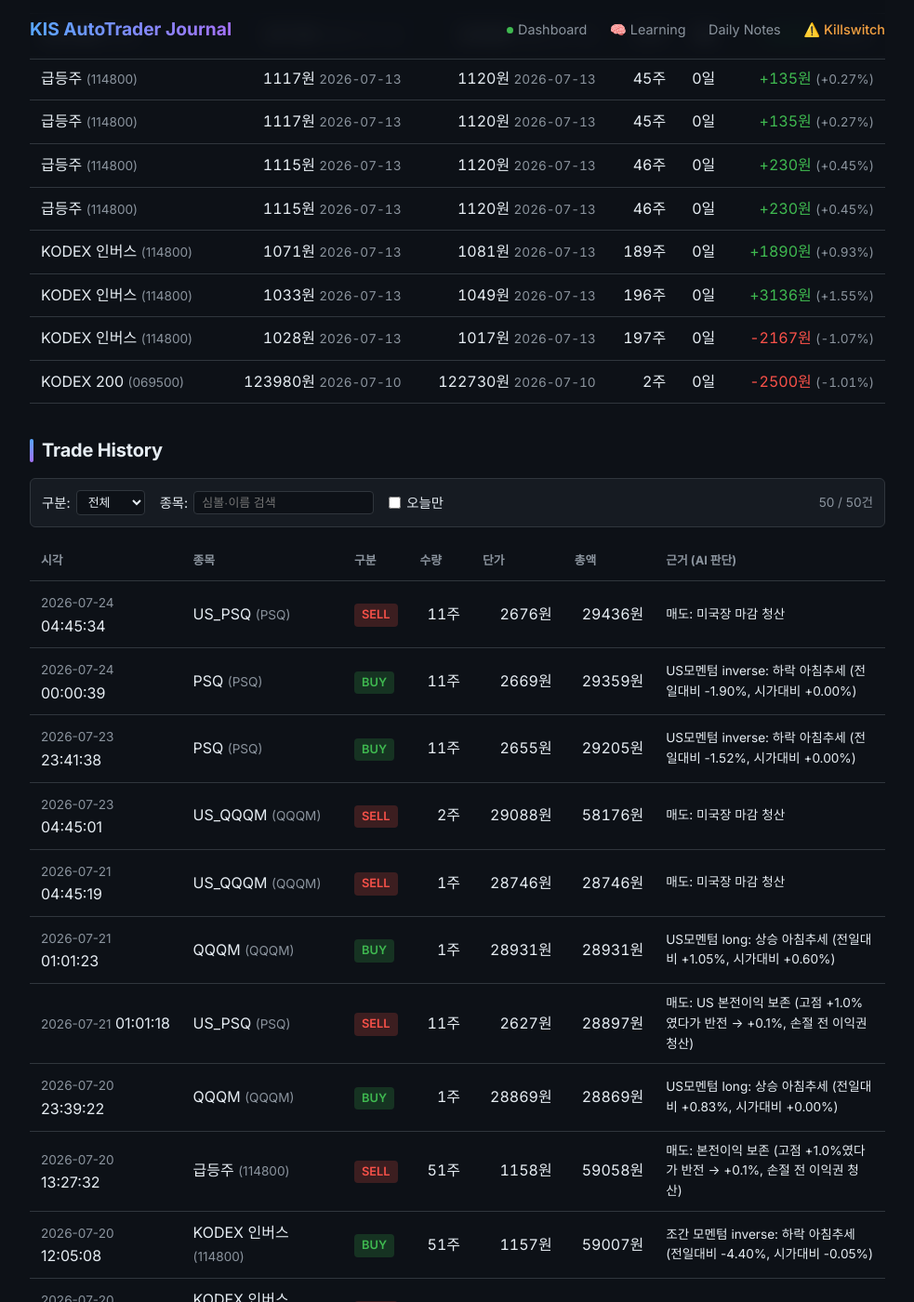
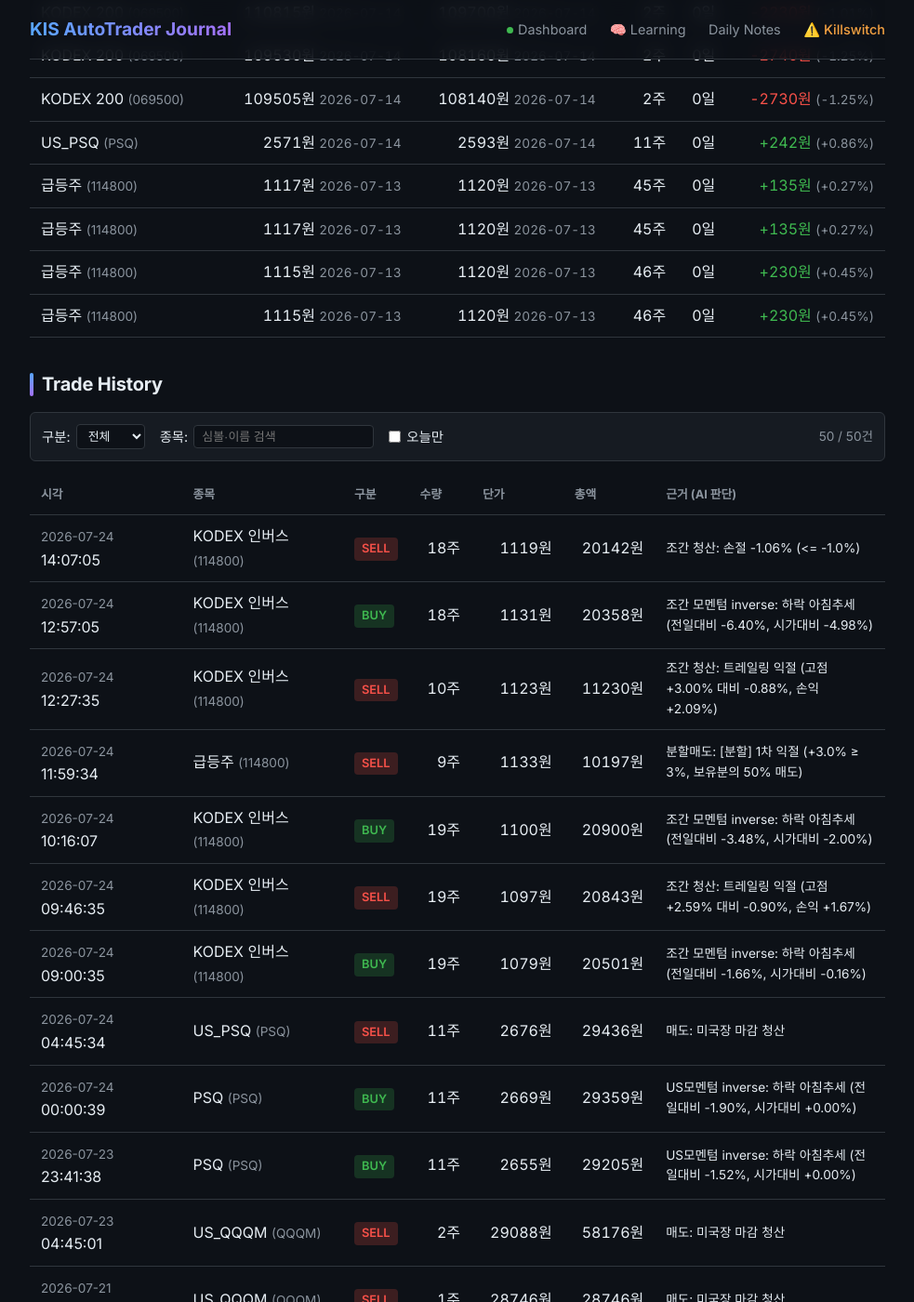
Before and after one commit to BudongJW/kis-trading-journal, a Jekyll site: the page built from index.html, in a window 1280 px wide and 1400 px high, scrolled down 4526 px. Shown: the whole window at 93% size, without its empty margins (148-1131 px from the left). Built offline with Jekyll 4.4.1, drawn with Linux system fonts in a browser that asks for light colours; nearby versions of some CDN libraries; some of the changed text lies outside the part shown.

Commit message:
auto: portfolio update 14:27

```diff
--- a/_data/portfolio.json
+++ b/_data/portfolio.json
@@ -1,7 +1,7 @@
 {
-  "updated_at": "2026-07-24T07:03:05.861444",
+  "updated_at": "2026-07-24T14:27:35.011275",
   "initial_capital": 500000,
-  "cash": 875455,
+  "cash": 441779,
   "holdings": [],
   "reconcile": {
     "matched": 0,
@@ -17,101 +17,17 @@
     "set_by": ""
   },
   "holdings_value": 0,
-  "total_value": 875455,
-  "total_pnl": -3367,
-  "total_pnl_pct": -0.38,
-  "realized_pnl": -3367,
+  "total_value": 442442,
+  "total_pnl": -2714,
+  "total_pnl_pct": -0.61,
+  "realized_pnl": -2714,
   "unrealized_pnl": 0,
-  "total_trades": 142,
-  "completed_trades": 75,
-  "winning_trades": 41,
-  "losing_trades": 33,
-  "win_rate": 54.7,
+  "total_trades": 149,
+  "completed_trades": 79,
+  "winning_trades": 44,
+  "losing_trades": 34,
+  "win_rate": 55.7,
   "trades": [
-    {
-      "timestamp": "2026-07-13T11:11:08",
-      "date": "2026-07-13",
-      "time": "11:11:08",
-      "symbol": "114800",
-      "name": "KODEX 인버스",
-      "side": "sell",
-      "qty": 189,
-      "price": 1081,
-      "amount": 204309,
-      "reason": "조간 청산: 트레일링 익절 (고점 +1.77% 대비 -0.83%, 손익 +0.93%)"
-    },
-    {
-      "timestamp": "2026-07-13T14:23:48",
-      "date": "2026-07-13",
-      "time": "14:23:48",
-      "symbol": "114800",
-      "name": "KODEX 인버스",
-      "side": "buy",
-      "qty": 46,
-      "price": 1115,
-      "amount": 51290,
-      "reason": "인버스 매수: CRISIS 레짐 하락대응 — 인버스 돌파 진입 + TA +20"
-    },
-    {
-      "timestamp": "2026-07-13T14:25:16",
-      "date": "2026-07-13",
-      "time": "14:25:16",
-      "symbol": "114800",
-      "name": "KODEX 인버스",
-      "side": "buy",
-      "qty": 46,
-      "price": 1115,
-      "amount": 51290,
-      "reason": "인버스 매수: CRISIS 레짐 하락대응 — 인버스 돌파 진입 + TA +20"
-    },
-    {
-      "timestamp": "2026-07-13T14:26:18",
-      "date": "2026-07-13",
-      "time": "14:26:18",
-      "symbol": "114800",
-      "name": "KODEX 인버스",
-      "side": "buy",
-      "qty": 45,
-      "price": 1117,
-      "amount": 50265,
-      "reason": "인버스 매수: CRISIS 레짐 하락대응 — 인버스 돌파 진입 + TA +20"
-    },
-    {
-      "timestamp": "2026-07-13T14:27:46",
-      "date": "2026-07-13",
-      "time": "14:27:46",
-      "symbol": "114800",
-      "name": "KODEX 인버스",
-      "side": "buy",
-      "qty": 45,
-      "price": 1117,
-      "amount": 50265,
-      "reason": "인버스 매수: CRISIS 레짐 하락대응 — 인버스 돌파 진입 + TA +20"
-    },
-    {
-      "timestamp": "2026-07-13T15:20:18",
-      "date": "2026-07-13",
-      "time": "15:20:18",
-      "symbol": "114800",
-      "name": "급등주",
-      "side": "sell",
-      "qty": 182,
-      "price": 1120,
-      "amount": 203840,
-      "reason": "매도: 장마감청산"
-    },
-    {
-      "timestamp": "2026-07-14T00:22:44",
-      "date": "2026-07-14",
-      "time": "00:22:44",
-      "symbol": "PSQ",
-      "name": "PSQ",
-      "side": "buy",
-      "qty": 11,
-      "price": 2571,
-      "amount": 28281,
-      "reason": "US모멘텀 inverse: 하락 아침추세 (전일대비 -1.11%, 시가대비 +0.00%)"
-    },
     {
       "timestamp": "2026-07-14T04:45:40",
       "date": "2026-07-14",
@@ -627,65 +543,93 @@
       "price": 2676,
       "amount": 29436,
       "reason": "매도: 미국장 마감 청산"
+    },
+    {
+      "timestamp": "2026-07-24T09:00:35",
+      "date": "2026-07-24",
+      "time": "09:00:35",
+      "symbol": "114800",
+      "name": "KODEX 인버스",
+      "side": "buy",
+      "qty": 19,
+      "price": 1079,
+      "amount": 20501,
+      "reason": "조간 모멘텀 inverse: 하락 아침추세 (전일대비 -1.66%, 시가대비 -0.16%)"
+    },
+    {
+      "timestamp": "2026-07-24T09:46:35",
+      "date": "2026-07-24",
+      "time": "09:46:35",
+      "symbol": "114800",
+      "name": "KODEX 인버스",
+      "side": "sell",
+      "qty": 19,
+      "price": 1097,
+      "amount": 20843,
+      "reason": "조간 청산: 트레일링 익절 (고점 +2.59% 대비 -0.90%, 손익 +1.67%)"
+    },
+    {
+      "timestamp": "2026-07-24T10:16:07",
+      "date": "2026-07-24",
+      "time": "10:16:07",
+      "symbol": "114800",
+      "name": "KODEX 인버스",
+      "side": "buy",
+      "qty": 19,
+      "price": 1100,
+      "amount": 20900,
+      "reason": "조간 모멘텀 inverse: 하락 아침추세 (전일대비 -3.48%, 시가대비 -2.00%)"
+    },
+    {
+      "timestamp": "2026-07-24T11:59:34",
+      "date": "2026-07-24",
+      "time": "11:59:34",
+      "symbol": "114800",
+      "name": "급등주",
+      "side": "sell",
+      "qty": 9,
+      "price": 1133,
+      "amount": 10197,
+      "reason": "분할매도: [분할] 1차 익절 (+3.0% ≥ 3%, 보유분의 50% 매도)"
+    },
+    {
+      "timestamp": "2026-07-24T12:27:35",
+      "date": "2026-07-24",
+      "time": "12:27:35",
+      "symbol": "114800",
+      "name": "KODEX 인버스",
+      "side": "sell",
+      "qty": 10,
+      "price": 1123,
+      "amount": 11230,
+      "reason": "조간 청산: 트레일링 익절 (고점 +3.00% 대비 -0.88%, 손익 +2.09%)"
+    },
+    {
+      "timestamp": "2026-07-24T12:57:05",
+      "date": "2026-07-24",
+      "time": "12:57:05",
+      "symbol": "114800",
+      "name": "KODEX 인버스",
+      "side": "buy",
+      "qty": 18,
+      "price": 1131,
+      "amount": 20358,
+      "reason": "조간 모멘텀 inverse: 하락 아침추세 (전일대비 -6.40%, 시가대비 -4.98%)"
+    },
+    {
+      "timestamp": "2026-07-24T14:07:05",
+      "date": "2026-07-24",
+      "time": "14:07:05",
+      "symbol": "114800",
+      "name": "KODEX 인버스",
+      "side": "sell",
+      "qty": 18,
+      "price": 1119,
+      "amount": 20142,
+      "reason": "조간 청산: 손절 -1.06% (<= -1.0%)"
     }
   ],
   "realized": [
-    {
-      "symbol": "069500",
-      "name": "KODEX 200",
-      "buy_date": "2026-07-10",
-      "buy_time": "13:06:44",
-      "buy_price": 123980,
-      "sell_date": "2026-07-10",
-      "sell_time": "14:04:44",
-      "sell_price": 122730,
-      "qty": 2,
-      "pnl": -2500,
-      "pnl_pct": -1.01,
-      "hold_days": 0
-    },
-    {
-      "symbol": "114800",
-      "name": "KODEX 인버스",
-      "buy_date": "2026-07-13",
-      "buy_time": "09:01:05",
-      "buy_price": 1028,
-      "sell_date": "2026-07-13",
-      "sell_time": "09:03:32",
-      "sell_price": 1017,
-      "qty": 197,
-      "pnl": -2167,
-      "pnl_pct": -1.07,
-      "hold_days": 0
-    },
-    {
-      "symbol": "114800",
-      "name": "KODEX 인버스",
-      "buy_date": "2026-07-13",
-      "buy_time": "09:33:16",
-      "buy_price": 1033,
-      "sell_date": "2026-07-13",
-      "sell_time": "10:15:38",
-      "sell_price": 1049,
-      "qty": 196,
-      "pnl": 3136,
-      "pnl_pct": 1.55,
-      "hold_days": 0
-    },
-    {
-      "symbol": "114800",
-      "name": "KODEX 인버스",
-      "buy_date": "2026-07-13",
-      "buy_time": "10:45:11",
-      "buy_price": 1071,
-      "sell_date": "2026-07-13",
-      "sell_time": "11:11:08",
-      "sell_price": 1081,
-      "qty": 189,
-      "pnl": 1890,
-      "pnl_pct": 0.93,
-      "hold_days": 0
-    },
     {
       "symbol": "114800",
       "name": "급등주",
@@ -1049,49 +993,105 @@
       "pnl": 231,
       "pnl_pct": 0.79,
       "hold_days": 0
+    },
+    {
+      "symbol": "114800",
+      "name": "KODEX 인버스",
+      "buy_date": "2026-07-24",
+      "buy_time": "09:00:35",
+      "buy_price": 1079,
+      "sell_date": "2026-07-24",
+      "sell_time": "09:46:35",
+      "sell_price": 1097,
+      "qty": 19,
+      "pnl": 342,
+      "pnl_pct": 1.67,
+      "hold_days": 0
+    },
+    {
+      "symbol": "114800",
+      "name": "급등주",
+      "buy_date": "2026-07-24",
+      "buy_time": "10:16:07",
+      "buy_price": 1100,
+      "sell_date": "2026-07-24",
+      "sell_time": "11:59:34",
+      "sell_price": 1133,
+      "qty": 9,
+      "pnl": 297,
+      "pnl_pct": 3.0,
+      "hold_days": 0
+    },
+    {
+      "symbol": "114800",
+      "name": "KODEX 인버스",
+      "buy_date": "2026-07-24",
+      "buy_time": "10:16:07",
+      "buy_price": 1100,
+      "sell_date": "2026-07-24",
+      "sell_time": "12:27:35",
+      "sell_price": 1123,
+      "qty": 10,
+      "pnl": 230,
+      "pnl_pct": 2.09,
+      "hold_days": 0
+    },
+    {
+      "symbol": "114800",
+      "name": "KODEX 인버스",
+      "buy_date": "2026-07-24",
+      "buy_time": "12:57:05",
+      "buy_price": 1131,
+      "sell_date": "2026-07-24",
+      "sell_time": "14:07:05",
+      "sell_price": 1119,
+      "qty": 18,
+      "pnl": -216,
+      "pnl_pct": -1.06,
+      "hold_days": 0
     }
   ],
   "rejected_orders": [],
   "today_summary": {
     "date": "2026-07-24",
-    "buys": 1,
-    "sells": 1,
-    "completed_round_trips": 1,
-    "buy_notional": 29359,
-    "sell_notional": 29436,
-    "fees": 147,
-    "taxes": 0,
-    "total_cost": 147,
-    "realized_pnl_gross": 231,
-    "realized_pnl_net": 84,
+    "buys": 4,
+    "sells": 5,
+    "completed_round_trips": 5,
+    "buy_notional": 91118,
+    "sell_notional": 91848,
+    "fees": 166,
+    "taxes": 143,
+    "total_cost": 309,
+    "realized_pnl_gross": 884,
+    "realized_pnl_net": 575,
     "best_trade": {
-      "symbol": "PSQ",
-      "name": "US_PSQ",
-      "pnl": 231,
-      "pnl_pct": 0.79
+      "symbol": "114800",
+      "name": "KODEX 인버스",
+      "pnl": 342,
+      "pnl_pct": 1.67
     },
     "worst_trade": {
-      "symbol": "PSQ",
-      "name": "US_PSQ",
-      "pnl": 231,
-      "pnl_pct": 0.79
+      "symbol": "114800",
+      "name": "KODEX 인버스",
+      "pnl": -216,
+      "pnl_pct": -1.06
     }
   },
   "costs": {
-    "total_fees": 5531,
-    "total_taxes": 21903,
-    "total_cost": 27434,
-    "realized_pnl_gross": -3367,
-    "realized_pnl_net": -30801,
+    "total_fees": 5550,
+    "total_taxes": 22046,
+    "total_cost": 27596,
+    "realized_pnl_gross": -2714,
+    "realized_pnl_net": -30310,
     "tax_exemption_remaining_krw": 2500000
   },
   "performance": {
     "sharpe_ratio": -0.0,
     "max_drawdown_pct": -100.0,
-    "profit_factor": 0.95,
-    "avg_win_pct": 1.6,
-    "avg_loss_pct": -1.82,
-    "total_return_pct": -0.67
+    "profit_factor": 0.96,
+    "avg_win_pct": 1.64,
+    "avg_loss_pct": -1.79,
+    "total_return_pct": -0.54
   },
   "r_summary": {},
   "daily_history": [
@@ -1850,30 +1850,30 @@
     },
     {
       "date": "2026-07-24",
-      "total_value": 875455,
-      "cash": 875455,
-      "holdings_value": 0,
-      "day_pnl": 84,
-      "cumul_pnl": -3367,
-      "realized_pnl": -3367,
+      "total_value": 442442,
+      "cash": 441779,
+      "holdings_value": 0,
+      "day_pnl": 575,
+      "cumul_pnl": -2714,
+      "realized_pnl": -2714,
       "unrealized_pnl": 0,
-      "net_deposit": 378822,
+      "net_deposit": -54844,
       "regime": "sideways",
       "hmm_state": "bear",
-      "confidence": 0.49,
+      "confidence": 0.41,
       "k_value": 0.6
     }
   ],
   "market": {
     "regime": "sideways",
     "hmm_state": "bear",
-    "confidence": 0.49,
+    "confidence": 0.41,
     "volatility": "normal",
     "vol_percentile": 68.0,
     "overnight_gap": {
-      "direction": "neutral",
-      "strength": 0.1,
-      "action": "normal"
+      "direction": "bearish",
+      "strength": 0.47,
+      "action": "reduce_size"
     },
     "strong_sectors": [
       "반도체",
@@ -1944,7 +1944,7 @@
     ]
   },
   "risk": {
-    "kelly_f": 0.11,
+    "kelly_f": 0.0846,
     "drawdown_scale": 1.0,
     "drawdown_reason": "정상 스케일링",
     "stop_type": "ATR×1.5 동적",
@@ -1959,19 +1959,9 @@
   },
   "us_session": {
     "enabled": true,
-    "cash_usd": 297.00102,
-    "positions": 1,
-    "holdings": [
-      {
-        "symbol": "PSQ",
-        "qty": 11,
-        "buy_price": 26.55,
-        "current_price": 26.66,
-        "pnl_pct": 0.41,
-        "exchange": "AMEX",
-        "asset_type": "us_long"
-      }
-    ],
+    "cash_usd": 299.692725,
+    "positions": 0,
+    "holdings": [],
     "max_positions": 3,
     "budget_pct": 0.4,
     "regime_linked": true,
@@ -2021,14 +2011,14 @@
       "hmm_confidence": 60.0,
       "volatility": "normal",
       "vol_percentile": 68.0,
-      "market_confidence": 0.49,
+      "market_confidence": 0.41,
       "analyzed_at": "2026-07-23 09:58"
     },
     "overnight": {
-      "direction": "neutral",
-      "nasdaq_change": -0.57,
-      "sp500_change": -0.14,
-      "recommended_action": "normal"
+      "direction": "bearish",
+      "nasdaq_change": -1.68,
+      "sp500_change": -1.16,
+      "recommended_action": "reduce_size"
     },
     "strong_sectors": [
       "반도체",
@@ -2040,10 +2030,10 @@
       "미국나스닥"
     ],
     "lgbm": {
-      "accuracy": 77.8,
-      "auc": 0.9136,
-      "n_samples": 180,
-      "trained_at": "2026-07-23T18:30:21.151969",
+      "accuracy": 83.3,
+      "auc": 0.9167,
+      "n_samples": 177,
+      "trained_at": "2026-07-24T07:30:39.764265",
       "top_features": [
         {
           "name": "momentum_accel_3d",
@@ -2051,7 +2041,7 @@
         },
         {
           "name": "body_ratio",
-          "importance": 186.8
+          "importance": 191.2
         },
         {
           "name": "upper_shadow",
@@ -2071,7 +2061,7 @@
         },
         {
           "name": "momentum_accel",
-          "importance": 155.1
+          "importance": 156.9
         },
         {
           "name": "di_plus",
@@ -2140,10 +2130,10 @@
     "game": {
       "level": 9,
       "title": "베테랑",
-      "xp": 23389,
-      "xp_in_level": 2762,
+      "xp": 24551,
+      "xp_in_level": 3924,
       "xp_for_next": 8849,
-      "progress_pct": 31.2,
+      "progress_pct": 44.3,
       "achievements": [
         {
           "icon": "🎯",
@@ -2198,28 +2188,28 @@
         {
           "label": "예측력",
           "icon": "🎯",
-          "value": 78,
+          "value": 83,
           "suffix": "%",
-          "bar": 78
+          "bar": 83
         },
         {
           "label": "승률",
           "icon": "📈",
-          "value": 55,
+          "value": 56,
           "suffix": "%",
-          "bar": 55
+          "bar": 56
         },
         {
           "label": "거래경험",
           "icon": "💼",
-          "value": 142,
+          "value": 149,
           "suffix": "건",
           "bar": null
         },
         {
           "label": "학습데이터",
           "icon": "📚",
-          "value": 180,
+          "value": 177,
           "suffix": "샘플",
           "bar": null
         }
@@ -2240,12 +2230,12 @@
     "size_mult": 0.6,
     "k_effective": 0.65,
     "allow_summary": "롱/인버스",
-    "briefing": "오늘 스탠스 신중(CAUTIOUS) · 레짐 CAUTION·신뢰도 49% · 美 오버나이트 neutral(-0.6%) · 예산 40%·최대 2종목·허용 롱/인버스",
+    "briefing": "오늘 스탠스 신중(CAUTIOUS) · 레짐 CAUTION·신뢰도 41% · 美 오버나이트 bearish(-1.7%) · 예산 40%·최대 2종목·허용 롱/인버스",
     "signals": {
       "regime": "CAUTION",
-      "confidence": 0.49,
-      "direction": "neutral",
-      "nasdaq_change": -0.57,
+      "confidence": 0.41,
+      "direction": "bearish",
+      "nasdaq_change": -1.68,
       "high_vol": false,
       "vol_percentile": 68.0,
       "rapid_level": "NONE"
```
Also changed, not shown: state/trades.csv (+7 -0 lines).
